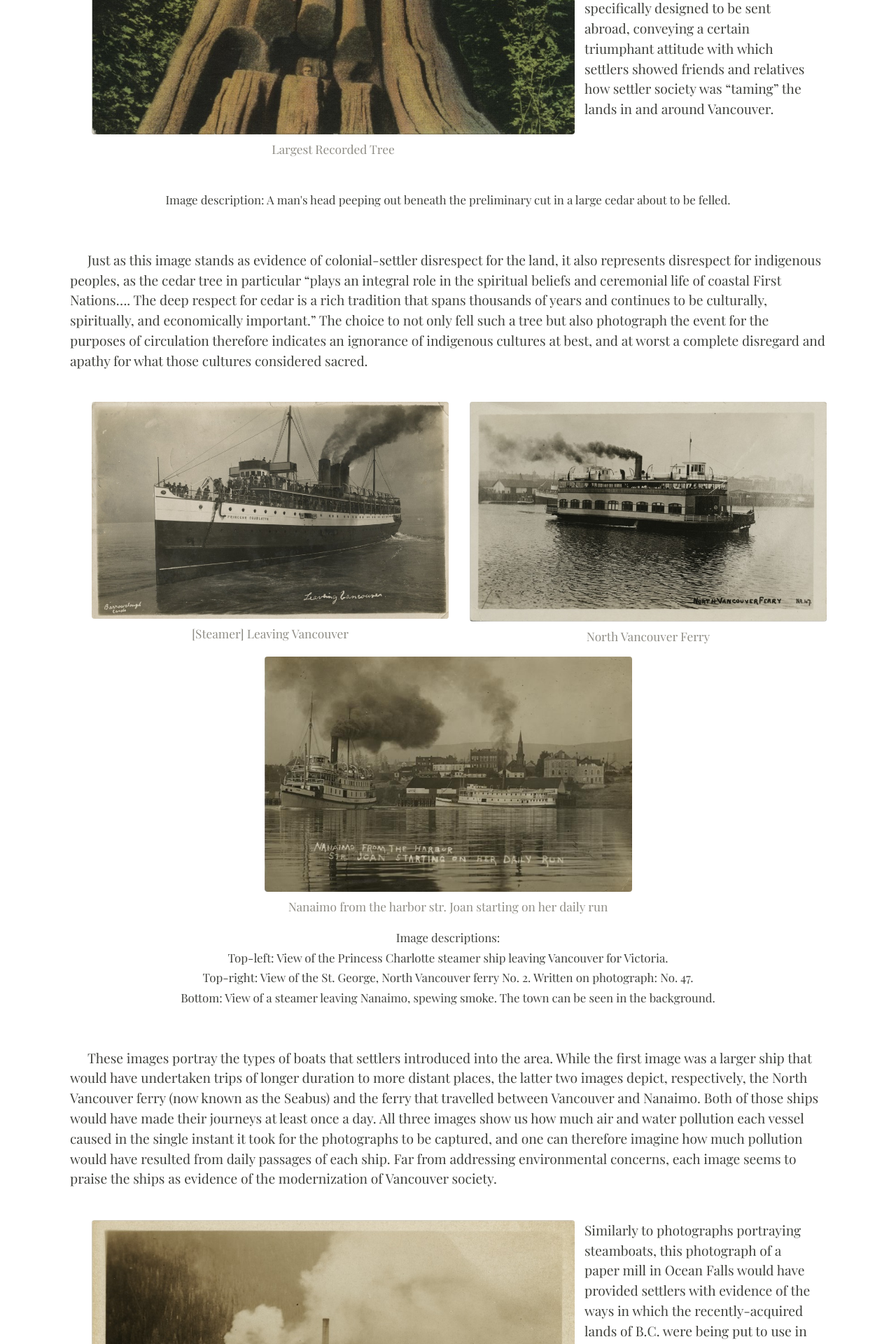
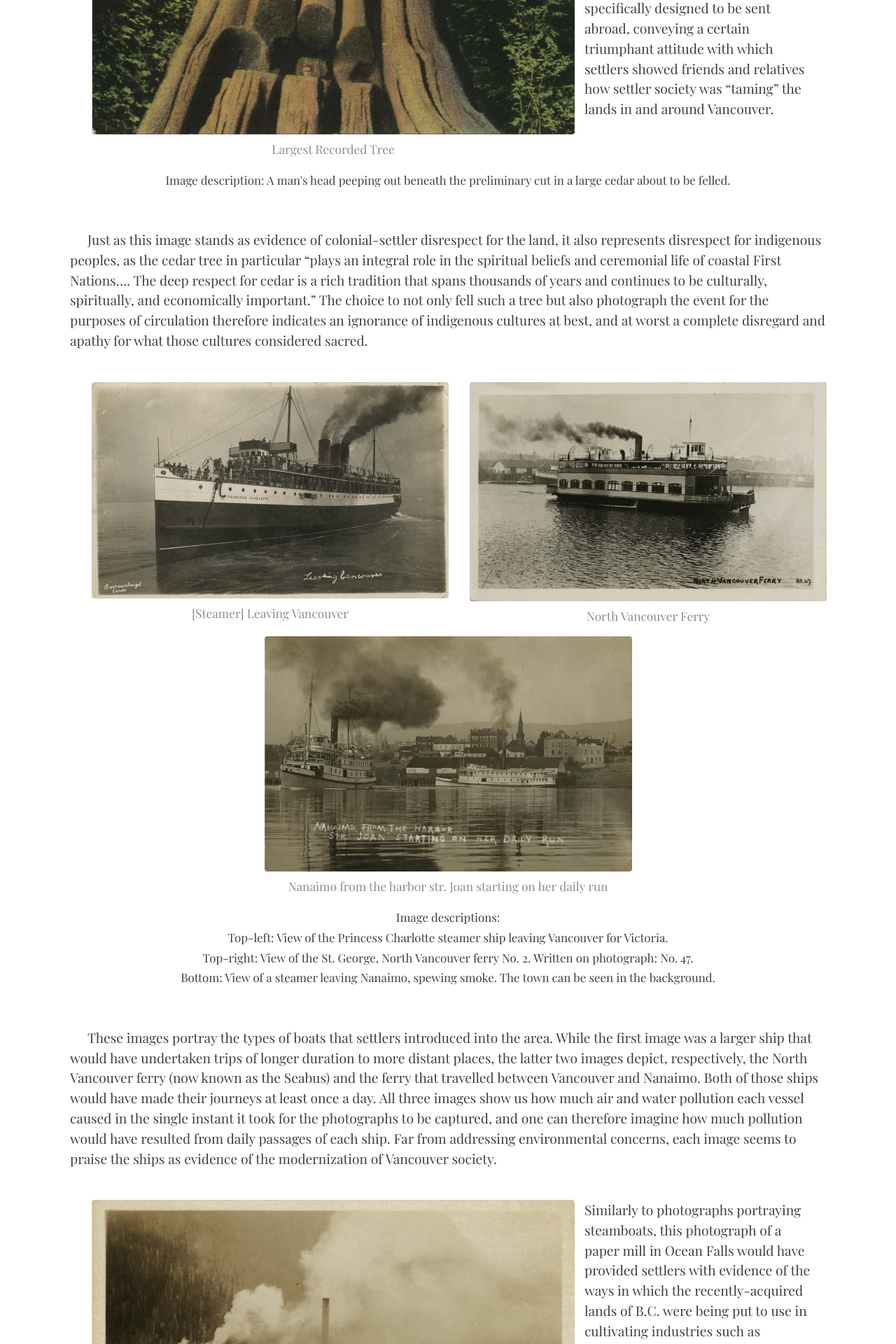
Before and after one commit to ashlynnprasad/langmann-2021, a Jekyll site: the page built from pages/environmentalimpact.md, in a window 1280 px wide. Shown: the part 2829-4749 px from the top of the page at 70% size. Built offline with Jekyll 4.4.1, drawn with Linux system fonts in a browser that asks for light colours; nearby versions of some CDN libraries.

Commit message:
Update environmentalimpact.md

```diff
--- a/pages/environmentalimpact.md
+++ b/pages/environmentalimpact.md
@@ -45,7 +45,7 @@
       This image portrays a cedar being felled in North Vancouver in 1896. According to the caption on the postcard, this tree was the largest recorded tree in British Columbia at that time, with a diameter of twenty-two feet. The image is a postcard, which means that the photograph was specifically designed to be sent abroad, conveying a certain triumphant attitude with which settlers showed friends and relatives how settler society was “taming” the lands in and around Vancouver.
     </div>
   </div>
-</div><br>
+</div>
 <center><small>Image description: A man's head peeping out beneath the preliminary cut in a large cedar about to be felled.</small></center><br><br>
 <p style="text-indent: 25px;">Just as this image stands as evidence of colonial-settler disrespect for the land, it also represents disrespect for indigenous peoples, as the cedar tree in particular “plays an integral role in the spiritual beliefs and ceremonial life of coastal First Nations…. The deep respect for cedar is a rich tradition that spans thousands of years and continues to be culturally, spiritually, and economically important.”  The choice to not only fell such a tree but also photograph the event for the purposes of circulation therefore indicates an ignorance of indigenous cultures at best, and at worst a complete disregard and apathy for what those cultures considered sacred.<br><br>
 
@@ -76,7 +76,7 @@
       {% include feature/item-figure.html objectid="langmann004" width="100" %}
     </div>
     <div class="col-sm-4">
-      Similarly to photographs portraying steamboats, this photograph of a paper mill in Ocean Falls would have provided settlers with evidence of the ways in which the recently-acquired lands of B.C. were being put to use in cultivating industries such as papermaking, which would help vault B.C. into the modern world. At the time, environmental concerns were not being widely considered among the settler community, and an image such as this would have been an object more of pride than of concern. <br><br>
+      Similarly to photographs portraying steamboats, this photograph of a paper mill in Ocean Falls would have provided settlers with evidence of the ways in which the recently-acquired lands of B.C. were being put to use in cultivating industries such as papermaking, which would help vault B.C. into the modern world. At the time, environmental concerns were not being widely considered among the settler community, and an image such as this would have been an object more of pride than of concern.
     </div>
   </div>
 </div>
@@ -102,7 +102,7 @@
       {% include feature/item-figure.html objectid="langmann031" width="100" %}
     </div>
     <div class="col-sm-4">
-      This image depicts a wide open area in which hundreds of sacks of coal have been stacked. Similar to other photographs in this exhibition which display a wide shot of an open area full of, for example, dozens of felled trees, this image similarly uses a wide shot to show viewers the sheer scope of the operation at hand. At the time, when industrialization was the goal, such an image might have seemed like evidence of progress. Today, it may be difficult to look at the image without thinking about the negative impact that colonization had on the natural environment.<br><br>
+      This image depicts a wide open area in which hundreds of sacks of coal have been stacked. Similar to other photographs in this exhibition which display a wide shot of an open area full of, for example, dozens of felled trees, this image similarly uses a wide shot to show viewers the sheer scope of the operation at hand. At the time, when industrialization was the goal, such an image might have seemed like evidence of progress. Today, it may be difficult to look at the image without thinking about the negative impact that colonization had on the natural environment.
     </div>
   </div>
 </div>
```
